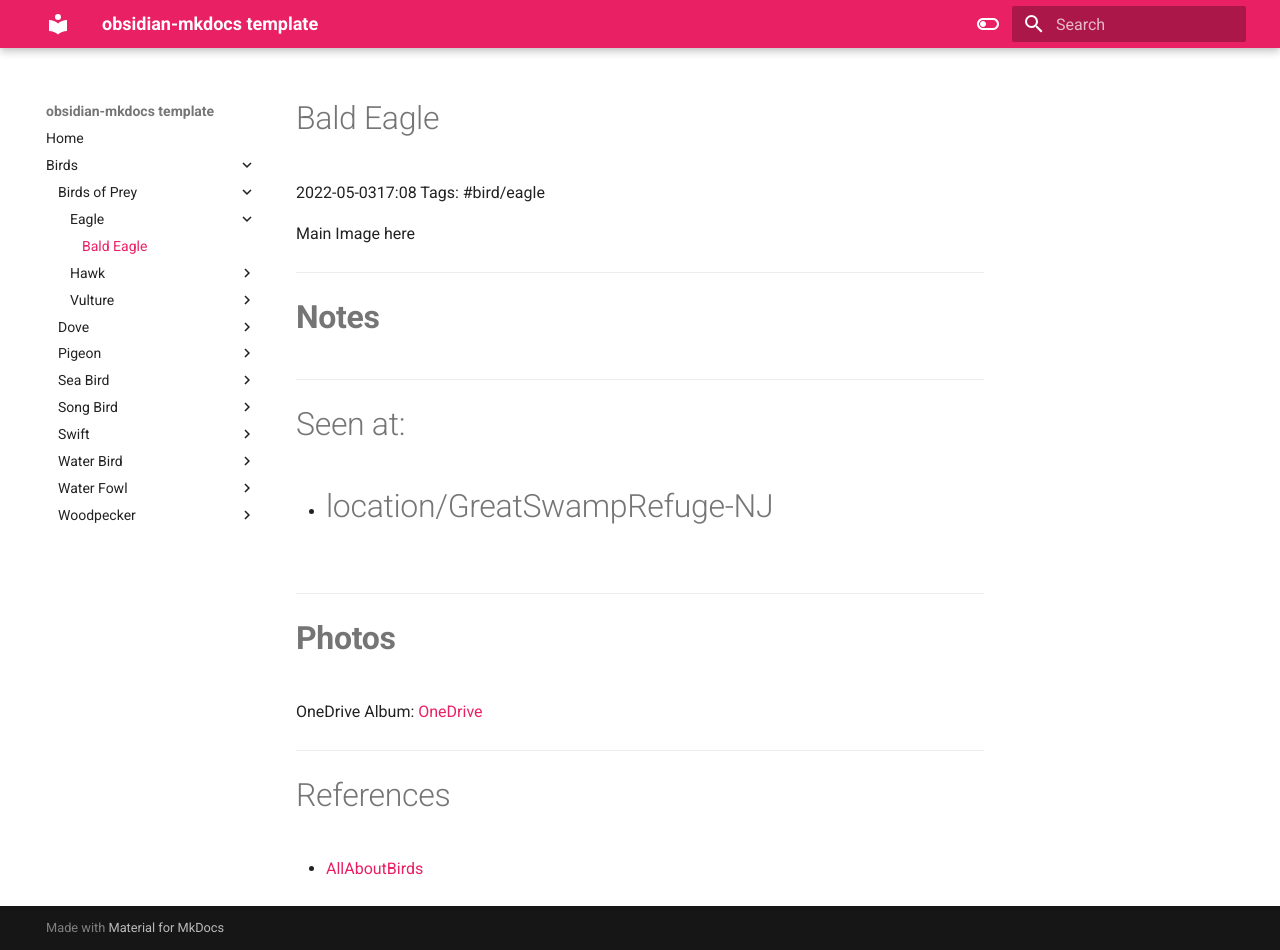
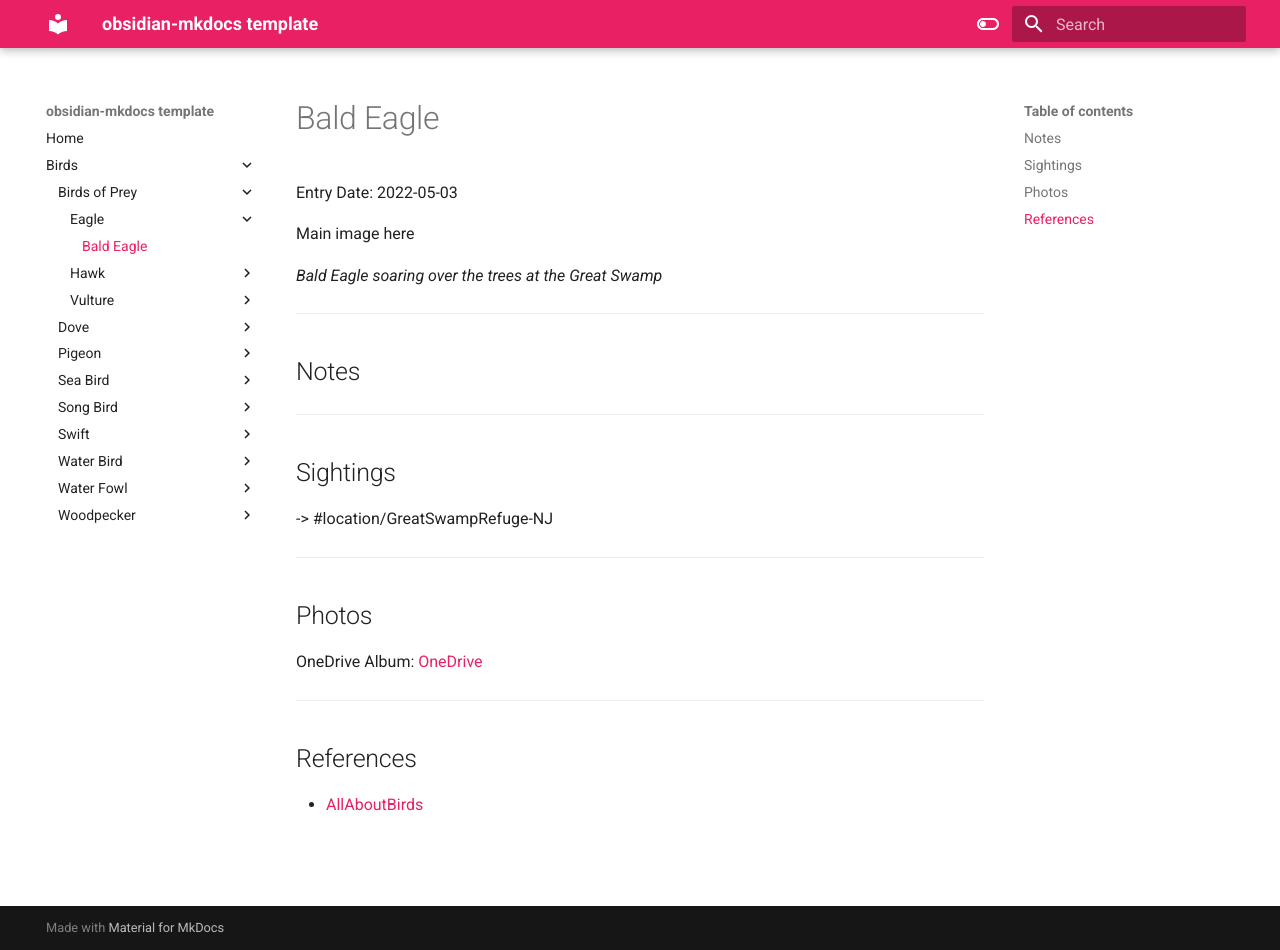
Before and after one commit to djc5627/CompendiumWeb, an MkDocs documentation site: the page built from docs/Birds/Birds of Prey/Eagle/Bald Eagle.md, in a window 1280 px wide and 950 px high. Built offline with MkDocs 1.6.1 and Material for MkDocs 9.7.7, drawn with Linux system fonts in a browser that asks for light colours.

Commit message:
Update birds of prey

```diff
--- a/docs/Birds/Birds of Prey/Eagle/Bald Eagle.md
+++ b/docs/Birds/Birds of Prey/Eagle/Bald Eagle.md
@@ -3,23 +3,24 @@ image: <CoverImageURL>
 ---
 
 # Bald Eagle
-2022-05-0317:08
-Tags: #bird/eagle
+Entry Date: 2022-05-03
 
+Main image here
 
-Main Image here
+*Bald Eagle soaring over the trees at the Great Swamp*
 
 ---------------------------------------------------------------
-# **Notes**
+## Notes
 
 ---------------------------------------------------------------
-# Seen at:
--   #location/GreatSwampRefuge-NJ
+## Sightings
+
+-> #location/GreatSwampRefuge-NJ
 
 ---------------------------------------------------------------
-# **Photos**
+## Photos
 OneDrive Album: [OneDrive](link here)
 
 ---------------------------------------------------------------
-# References
-- [AllAboutBirds](linkUrl)
+## References
+- [AllAboutBirds](https://www.allaboutbirds.org/guide/Bald_Eagle/overview)
```
Also changed, not shown: Templates/BirdTemplate.md (+2 -1 lines), docs/Birds/Birds of Prey/Hawk/Red-Tailed Hawk.md (+14 -20 lines), docs/Birds/Birds of Prey/Vulture/Turkey Vulture.md (+9 -8 lines), 2 other files.
